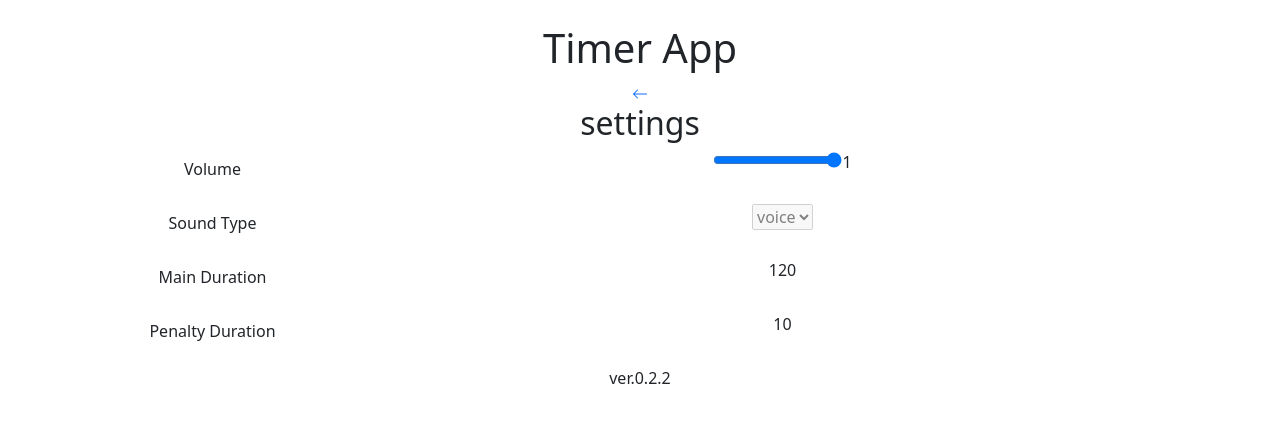
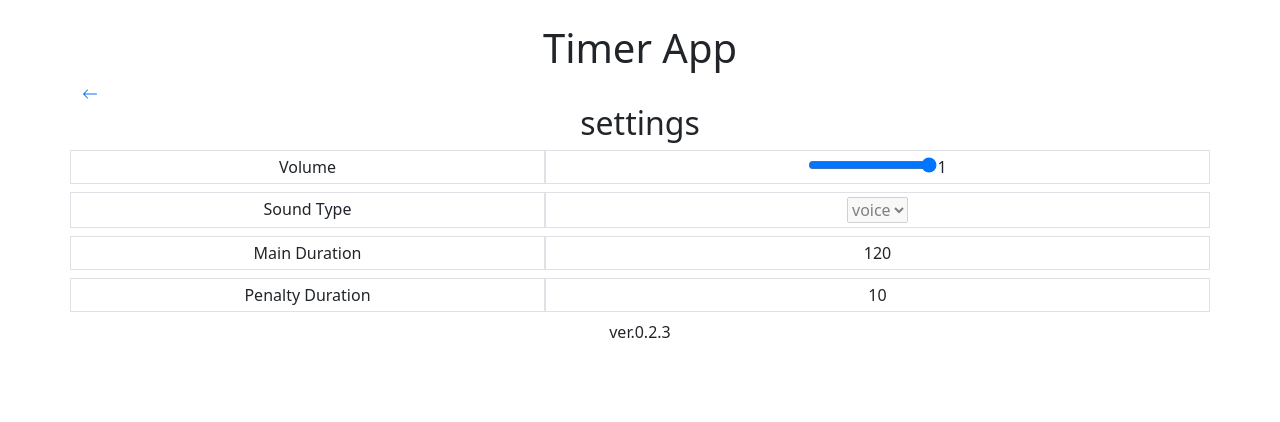
Before and after one commit to hirakero/robocar-timer, a React (Create React App) app: page /settings in a window 1280 px wide. Shown: the top 422 px of the page. Built offline with nearby package versions, Linux system fonts and the light colour scheme.

Commit message:
delete console.log.change icon position.

```diff
--- a/src/components/Layout.js
+++ b/src/components/Layout.js
@@ -9,7 +9,7 @@ export const Layout = ()=>{
             <main className="row">
                 <Outlet />
             </main>
-            <footer>ver.0.2.2</footer>
+            <footer>ver.0.2.3</footer>
         </div>
     )
 }
--- a/src/components/SettingItem.js
+++ b/src/components/SettingItem.js
@@ -1,8 +1,8 @@
 export const SettingItem =({label,children}) => {
     return (
-        <div className="row mb-3">
-            <label className="col-sm-3 col-form-label">{label}</label>
-            <div className="col-sm-9">
+        <div className="row mb-2">
+            <div className="col-sm-5 border pt-1 pb-1">{label}</div>
+            <div className="col-sm-7 border pt-1 pb-1">
                 {children}
             </div>
         </div>
--- a/src/context/SettingsContext.js
+++ b/src/context/SettingsContext.js
@@ -18,16 +18,13 @@ export const SettingsProvider = ({children}) => {
     },[]);
 
     const updateSettings = (newSettings) => {
-        console.log("update")
         setSettings((prevSettings) => {
             const mergedSettings = {...prevSettings, ...newSettings};
-            console.log(mergedSettings)
             saveSettings(mergedSettings);
             return mergedSettings;
         });
     };
 
-    console.log("settings", settings)
     return (
         <SettingsContext.Provider value={{settings, updateSettings}}>
             {children}
--- a/src/pages/Home.js
+++ b/src/pages/Home.js
@@ -14,8 +14,6 @@ export const Home = () => {
     const PENALTY_DURATION = settings.penaltyDuration;
     const PENALTY_PREPARE_DURATION = 0;
 
-    // console.log("volume", settings.volume)
-    console.log("home setteings", settings)
     const MAIN_LOW_BEEP_SOUND = {
       type: "sine",
       freq: 440,
@@ -93,7 +91,10 @@ export const Home = () => {
 
     return (
         <>
-          <Link to="/settings"> < BsGear /></Link>
+          <div className="row">
+            <div className="col-11"></div>
+            <Link to="/settings" className="col-1"> < BsGear /></Link>
+          </div>
           <div className="col-12 col-md-6 mb-3">
             <Timer
               label="Main"
--- a/src/pages/Settings.js
+++ b/src/pages/Settings.js
@@ -8,9 +8,13 @@ export const Settings = ({volume,setVolume}) => {
     const {settings, updateSettings} = useContext(SettingsContext);
     return (
         <>
-            <Link to="/"><BsArrowLeft/></Link>
-            <h2>settings</h2>
+            <div className="row">
+                <div className='col-1'>
+                    <Link to="/" className="float-start"><BsArrowLeft/></Link>
+                </div>
+            </div>
             <div className='container'>
+                <h2>settings</h2>
                 <SettingItem label="Volume">
                     <input
                         type="range"
```
